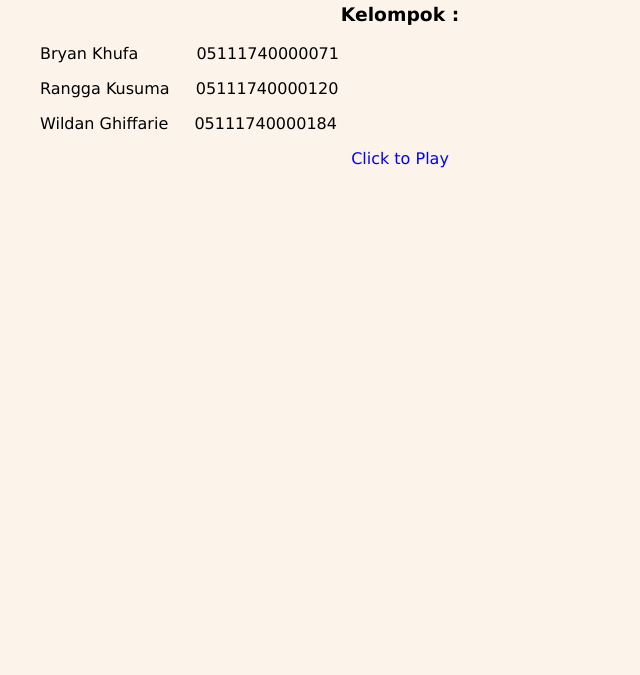
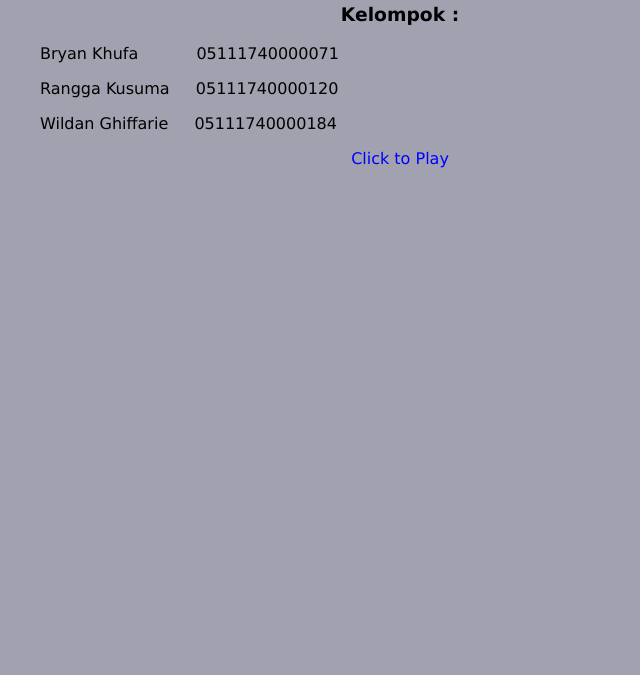
Before and after one commit to wildangbudhi/Alpha-Beta-Pruning---Tic-Tac-Toe, an Electron app: page web/index.html in a window 800 px wide. Shown: the part 125-800 px from the top of the page, without its empty margins (0-640 px from the left). Drawn offline with Linux system fonts and the light colour scheme.

Commit message:
Update index.css

```diff
--- a/web/css/index.css
+++ b/web/css/index.css
@@ -3,7 +3,7 @@ body{
     padding:0px;
     font-family: verdana;
     text-align: center;
-    background: rgba(250, 235, 215, 0.5);
+    background: rgba(68, 69, 99, 0.5);
 }
 
 h1, h3{
```
